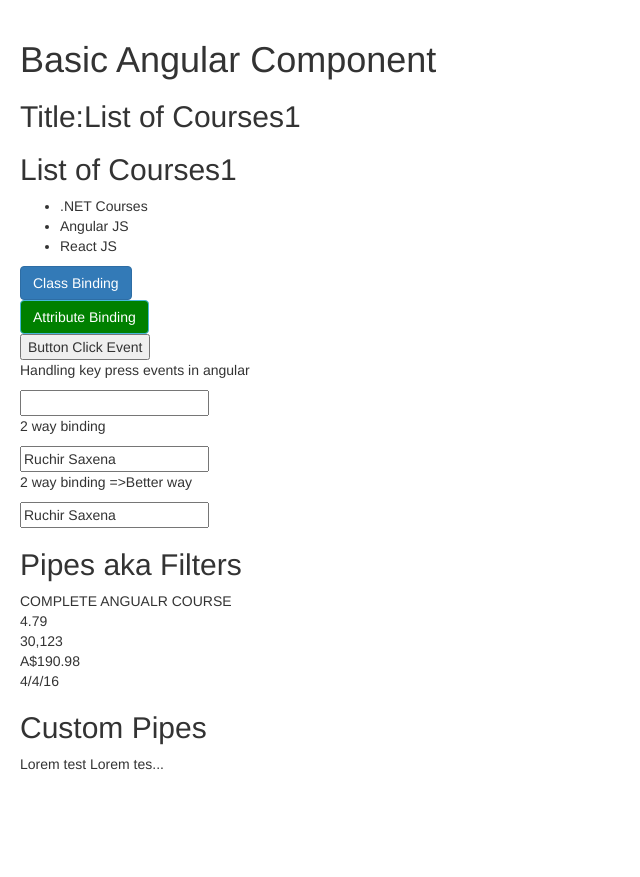
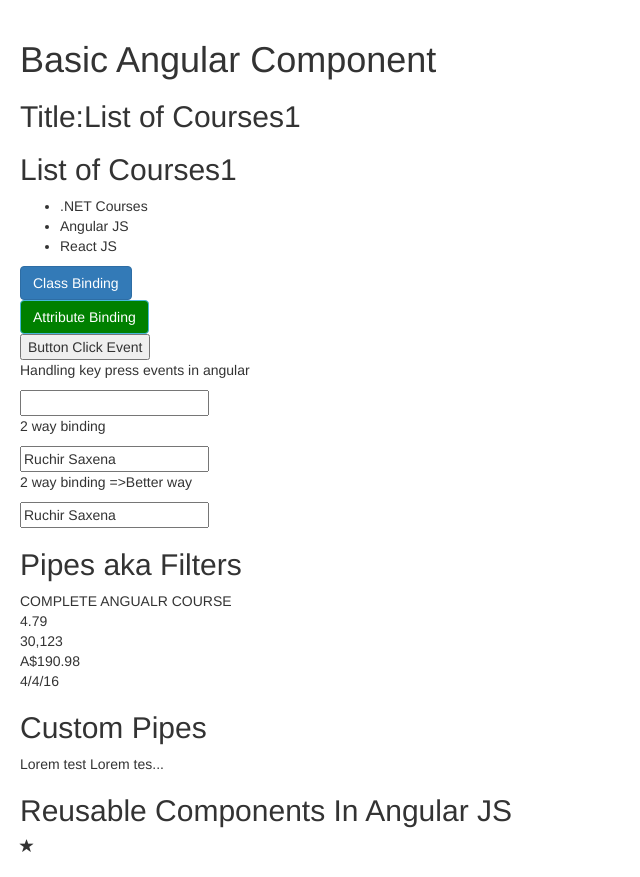
Before and after one commit to RuchirSaxena/Understanding-Angular-2-and-4, an Angular app in the folder hello-world/: page / in a window 1280 px wide. Shown: the whole page, without its empty margins (0-640 px from the left). Before the commit the page ends 800 px from the top, so only its background shows below. Built offline with nearby package versions, Linux system fonts and the light colour scheme.

Commit message:
Reusable Components - Input Properties

```diff
--- /dev/null
+++ b/hello-world/src/app/ReusableComponent/favorite.component.html
@@ -0,0 +1,8 @@
+<h2> Reusable Components In Angular JS </h2>
+
+<span
+ class="glyphicon"
+ [class.glyphicon-star]="isFavorite"
+ [class.glyphicon-star-empty]="!isFavorite"
+ (click)="onClick()"
+></span>
--- /dev/null
+++ b/hello-world/src/app/ReusableComponent/favorite.component.ts
@@ -0,0 +1,27 @@
+import { Component,OnInit ,Input } from '@angular/core';
+
+@Component({
+    selector:'favorite',
+    templateUrl:'./favorite.component.html',
+    styleUrls:['./favorite.component.css']
+})
+export class FavoriteComponent implements OnInit{
+  //  @Input() isFavorite: boolean;
+    //we can also define alias for our input property
+    @Input('Fav') isFavorite: boolean;
+
+    //Benefit of using alias is that if the isFavorite varible is changed to some other name like isSelected , then our functionality will be broken where this reusable component is using isFavorite varible ie.app.component.html, so alway use alias
+    //Note : But we have to manually update our favorite.component.html if the variable name is changed
+    ngOnInit(): void {
+       // throw new Error("Method not implemented.");
+    }
+
+    constructor(){
+
+    }
+
+    onClick(){
+        this.isFavorite=!this.isFavorite;
+    }
+
+}
--- a/hello-world/src/app/app.component.html
+++ b/hello-world/src/app/app.component.html
@@ -1,3 +1,5 @@
 <h1>Basic Angular Component</h1>
 
 <courses></courses>
+
+<favorite [Fav]="post.isFavorite"></favorite>
--- a/hello-world/src/app/app.component.ts
+++ b/hello-world/src/app/app.component.ts
@@ -7,4 +7,8 @@ import { Component } from '@angular/core';
 })
 export class AppComponent {
   title = 'angular app';
+  post={
+    title:"Reusable Component",
+    isFavorite:true
+  }
 }
--- a/hello-world/src/app/app.module.ts
+++ b/hello-world/src/app/app.module.ts
@@ -1,3 +1,4 @@
+import { FavoriteComponent } from './ReusableComponent/favorite.component';
 import { SummaryPipe } from './summary.pipe';
 import { CoursesService } from './courses.service';
 import {CoursesComponent} from "./courses/courses.component"
@@ -13,6 +14,7 @@ import { AdminComponent } from './admin/admin.component';
     AppComponent,
     CoursesComponent,
     AdminComponent,
+    FavoriteComponent,
     SummaryPipe
 
   ],
```
Also changed, not shown: hello-world/src/app/ReusableComponent/favorite.component.css (added), 1 other file (tests, documents, lock files or other folders).
